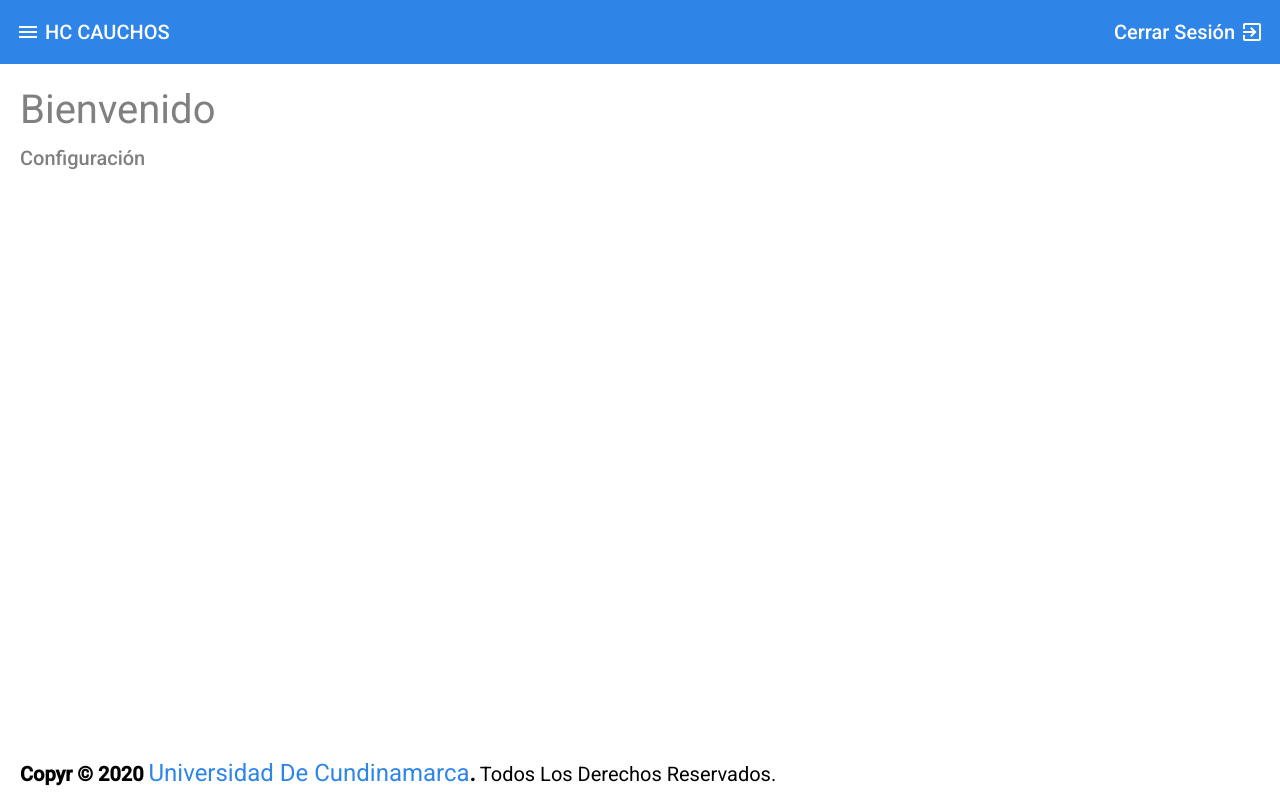
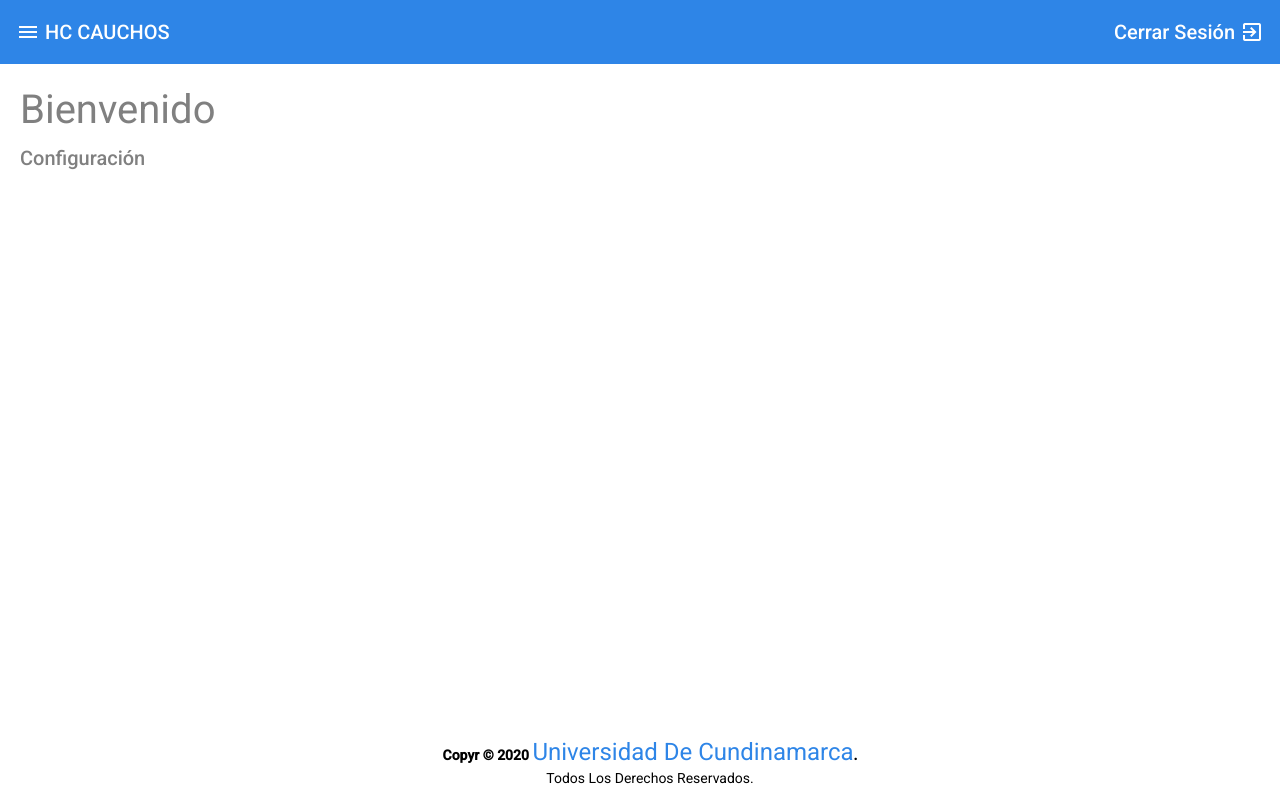
Before and after one commit to juanPaez23/frontHcCauchos, an Angular app: page / in a window 1280 px wide. Built offline with nearby package versions, Linux system fonts and the light colour scheme.

Commit message:
Se modificó el footer de la página principal del admin

```diff
--- a/src/app/pages/administrador/admin-principal/admin-principal.component.css
+++ b/src/app/pages/administrador/admin-principal/admin-principal.component.css
@@ -7,20 +7,18 @@ mat-sidenav-container{
 .container-fluid{
     height: 100%;
 }
-.footer{
+#footer{
+    display: flex;
+    justify-content: center;
+    align-items: center;
+}
+#parrafo{
+    text-align: center;
     position: fixed;
     display: grid;
-    background-color: white;
+    background-color: transparent;
     color: black;
     bottom: 0;
-    width: 100%;
-}
-#contFooter{
-    height: 60px;
-    font-size: 20px;
-    font-family: Roboto, "Helvetica Neue", sans-serif;
-}
-#parrafo{
     margin-top: 17px;
     margin-left: 20px;
 }
--- a/src/app/pages/administrador/admin-principal/admin-principal.component.html
+++ b/src/app/pages/administrador/admin-principal/admin-principal.component.html
@@ -12,13 +12,11 @@
               <div id="tituloConfg">
                 <h2>Configuración</h2>
               </div>
-              <footer class="footer">
-                <div id="contFooter">
-                    <p id="parrafo">
-                      <strong>Copyr &copy; 2020 <h1>Universidad De Cundinamarca</h1>.</strong> Todos Los Derechos Reservados.
-                    </p>
-                </div>
-              </footer>
+              <div id="footer">
+                  <p id="parrafo">
+                    <strong>Copyr &copy; 2020 <h1>Universidad De Cundinamarca</h1>.</strong> Todos Los Derechos Reservados.
+                  </p>
+              </div>
         </mat-sidenav-content>
     </mat-sidenav-container>
 </div>
```
